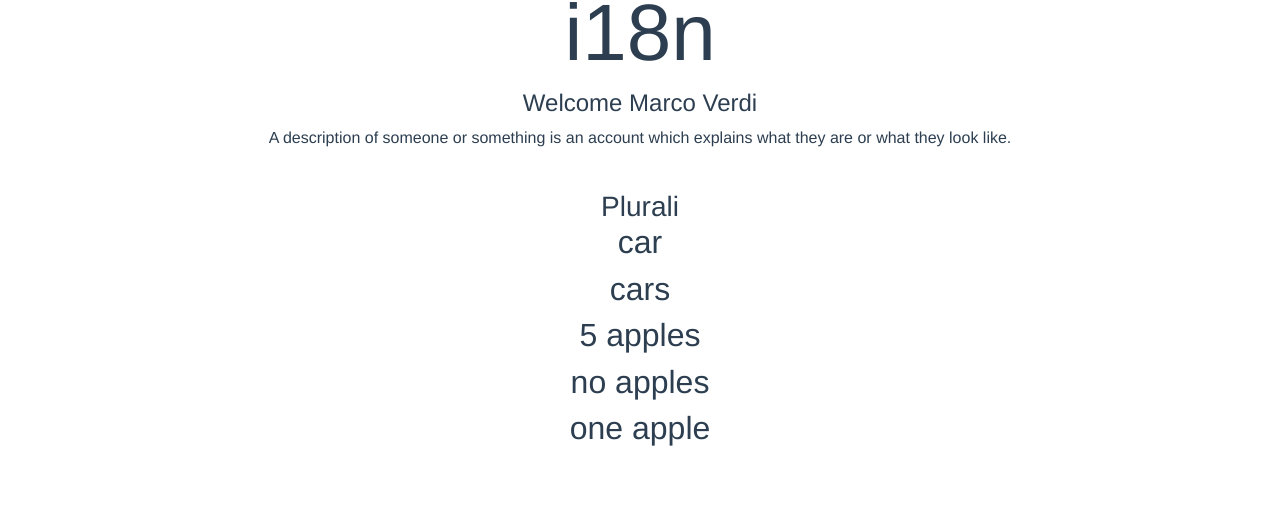
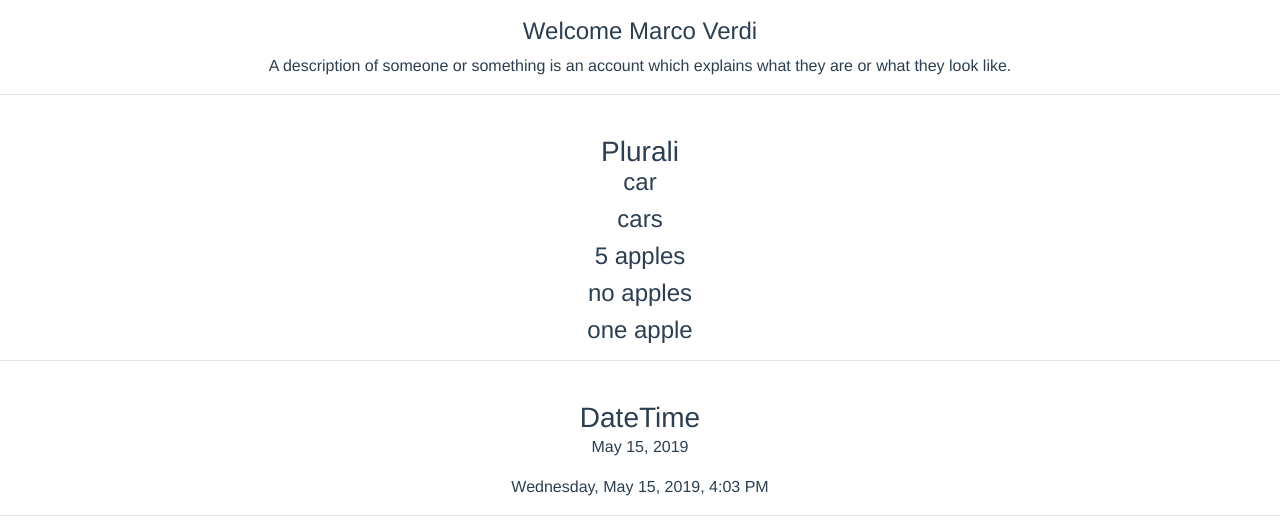
Before and after one commit to isjeady/corso-vue-js-application, a Vue app: page / in a window 1280 px wide. Shown: the part 418-947 px from the top of the page. Before the commit the page ends 873 px from the top, so only its background shows below. Built offline with nearby package versions, Linux system fonts and the light colour scheme; what vue-flag-icon would draw is missing.

Commit message:
DateTime

```diff
--- a/src/components/HelloWorld.vue
+++ b/src/components/HelloWorld.vue
@@ -3,16 +3,20 @@
     <h1 class="h1-text">{{ msg }}</h1>
     <h4>{{ $t('msg.welcome',{ username : name }) }}</h4>
     <p>
-
       {{ $t('msg.description') }}
     </p>
-
-    <h3>Plurali</h3>
-    <h2> {{ $tc('msg.car') }}</h2>
-    <h2> {{ $tc('msg.car',5) }}</h2>
-    <h2> {{ $tc('msg.apple',5) }}</h2>
-    <h2> {{ $tc('msg.apple',0) }}</h2>
-    <h2> {{ $tc('msg.apple',1) }}</h2>
+    <hr>
+      <h3>Plurali</h3>
+      <h4> {{ $tc('msg.car') }}</h4>
+      <h4> {{ $tc('msg.car',5) }}</h4>
+      <h4> {{ $tc('msg.apple',5) }}</h4>
+      <h4> {{ $tc('msg.apple',0) }}</h4>
+      <h4> {{ $tc('msg.apple',1) }}</h4>
+      <hr>
+      <h3>DateTime</h3>
+      <p>{{ $d(new Date(), 'short') }}</p>
+      <p>{{ $d(new Date(), 'long' ) }}</p>
+      <hr>
   </div>
 </template>
 
--- /dev/null
+++ b/src/i18n/dateTimeFormats.js
@@ -0,0 +1,23 @@
+
+const dateTimeFormats = {
+    'en': {
+        short: {
+          year: 'numeric', month: 'short', day: 'numeric'
+        },
+        long: {
+          year: 'numeric', month: 'short', day: 'numeric',
+          weekday: 'long', hour: 'numeric', minute: 'numeric'
+        }
+      },
+    'it' : {
+        short: {
+          year: 'numeric', month: 'short', day: 'numeric'
+        },
+        long: {
+          year: 'numeric', month: 'long', day: 'numeric',
+          weekday: 'long', hour: 'numeric', minute: 'numeric', hour12: true
+        }
+    }
+};
+
+export default dateTimeFormats;
--- a/src/i18n/en.js
+++ b/src/i18n/en.js
@@ -1,6 +1,6 @@
 
 const messages = {
-    'msg' :{
+    msg :{
         welcome : 'Welcome {username}',
         description : ' A description of someone or something is an account which explains what they are or what they look like.',
         counter : 'Counter',
--- a/src/i18n/index.js
+++ b/src/i18n/index.js
@@ -4,11 +4,13 @@ import VueI18n from 'vue-i18n'
 Vue.use(VueI18n);
 import it from './it.js';
 import en from './en.js';
+import dateTimeFormats from './dateTimeFormats.js';
 
 
 const i18n = new VueI18n({
   locale: 'en',
   fallbackLocale : 'en',
+  dateTimeFormats,
   messages: {
     'it': it,
     'en': en
--- a/src/views/Home.vue
+++ b/src/views/Home.vue
@@ -1,6 +1,6 @@
 <template>
   <div class="home">
-    <img alt="Vue logo" src="../assets/logo.png">
+    <img alt="Vue logo" src="../assets/logo.png" width="10%">
 
 
     <HelloWorld msg="i18n"/>
```
